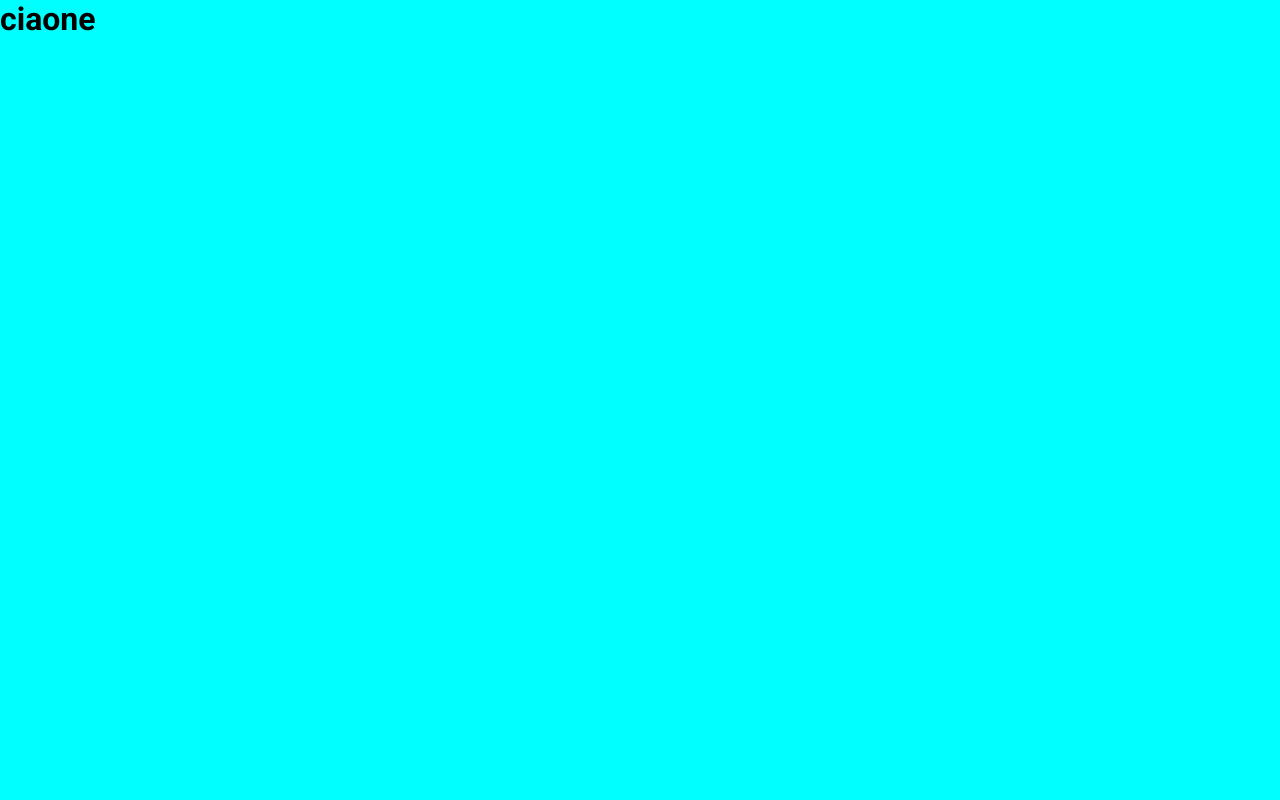
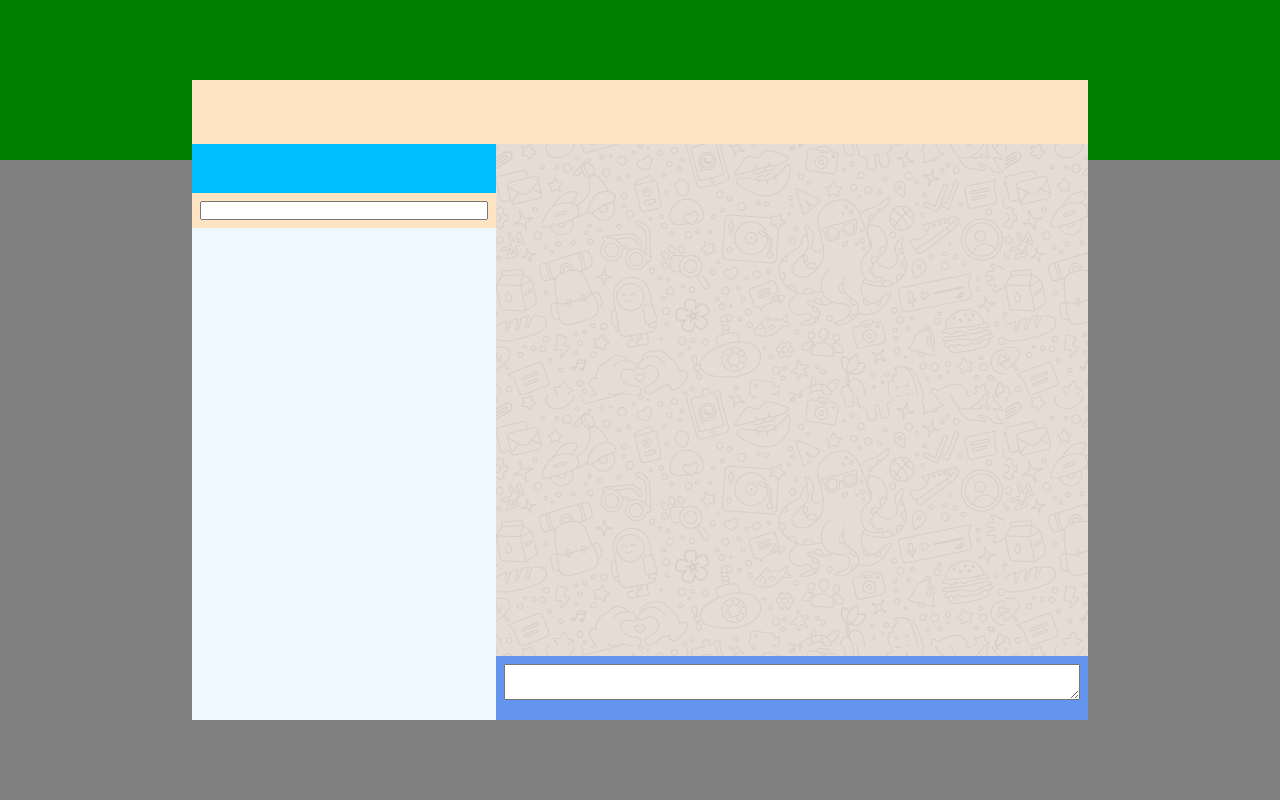
Before and after one commit to lorismatteri/vue-boolzapp, a plain HTML site: page Milestone 1/index.html in a window 1280 px wide. Drawn offline with nearby package versions, Linux system fonts and the light colour scheme.

Commit message:
Struttura base

```diff
--- a/Milestone 1/assets/css/style.css
+++ b/Milestone 1/assets/css/style.css
@@ -8,3 +8,88 @@ body {
     font-family: 'Roboto', 'sans-serif';
     background-color: aqua;
 }
+
+.wrapper {
+    height: 100vh;
+    width: 100vw;
+    position: relative;
+}
+
+.wrapper_top {
+    height: 20%;
+    width: 100%;
+    background-color: green;
+}
+
+.wrapper_bottom {
+    height: 80%;
+    width: 100%;
+    background-color: grey
+}
+
+.container {
+    display: flex;
+    position: absolute;
+    top: 50%;
+    left: 50%;
+    transform: translate(-50%, -50%);
+    height: 80%;
+    width: 70%;
+    background-color: aquamarine;
+}
+
+/* Sezione Sidebar */
+.sidebar {
+    background-color: bisque;
+    flex-grow: 1;
+    display: flex;
+    flex-direction: column;
+}
+
+.side_head {
+    min-height: 10%;
+    width: 100%;
+}
+
+.banner {
+    background-color: deepskyblue;
+    height: 10%;
+    width: 100%;
+}
+
+#search_contact {
+    margin: 0.5rem;
+}
+
+.contacts {
+    overflow-y: scroll;
+    background-color: aliceblue;
+    width: 100%;
+    height: 100%;
+}
+
+/* Sezione Chat */
+.chat {
+    background-color: cornflowerblue;
+    flex-grow: 3;
+    display: flex;
+    flex-direction: column;
+}
+
+.chat_head {
+    min-height: 10%;
+    width: 100%;
+    background-color: bisque;
+}
+
+.chat_content {
+    width: 100%;
+    height: 80%;
+    background-image: url('../img/mine.jpg');
+}
+
+.chat_text textarea {
+    width: calc(100% - 1rem);
+    height: calc(100% - 1rem);
+    margin: 0.5rem;
+}
--- a/Milestone 1/index.html
+++ b/Milestone 1/index.html
@@ -11,7 +11,40 @@
     </head>
     <body>
 
-        <h1>ciaone</h1>
+        <div id="app">
+            <div class="wrapper">
+                <div class="wrapper_top"></div>
+                <div class="wrapper_bottom"></div>
+                <div class="container">
+                    <div class="sidebar">
+                        <div class="side_head">
+
+                        </div>
+                        <div class="banner">
+
+                        </div>
+                        <input type="text" name="" id="search_contact">
+                        <div class="contacts">
+
+                        </div>
+
+                    </div>
+
+                    <div class="chat">
+                        <div class="chat_head">
+
+                        </div>
+                        <div class="chat_content">
+
+                        </div>
+                        <div class="chat_text">
+                            <textarea name="" id="" cols="30" rows="2"></textarea>
+                        </div>
+
+                    </div>
+                </div>
+            </div>
+        </div>
 
 
 
```
